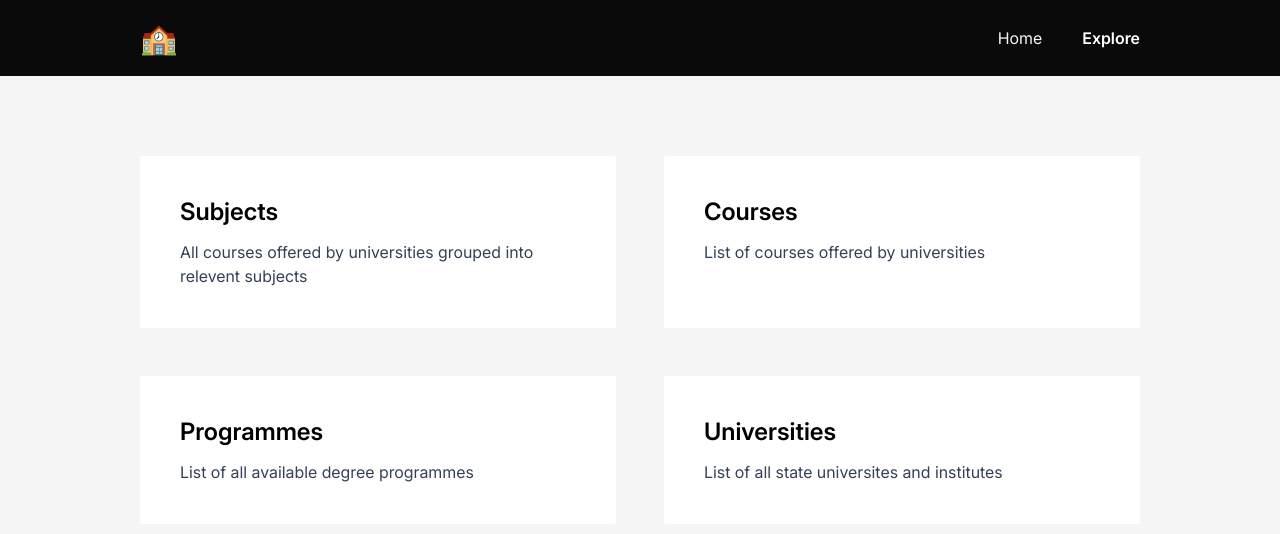
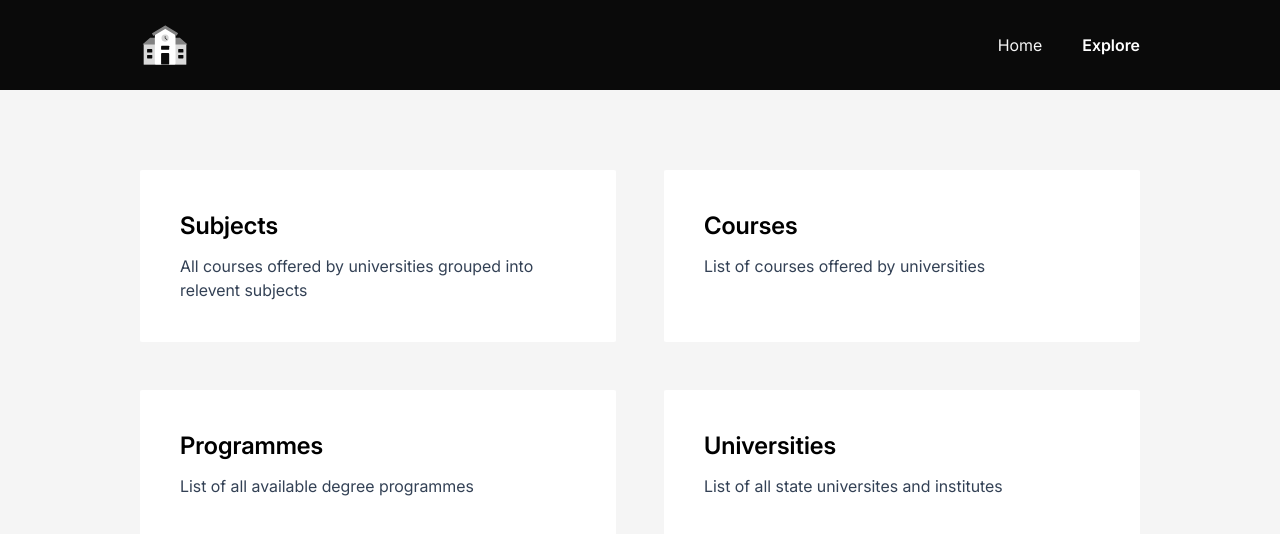
Before and after one commit to qkenn/findmycourse-react, a React (Vite) app: page /explore in a window 1280 px wide. Shown: the top 534 px of the page. Built offline with nearby package versions, Linux system fonts and the light colour scheme.

Commit message:
update site logo

```diff
--- a/src/components/SiteLogo.jsx
+++ b/src/components/SiteLogo.jsx
@@ -3,7 +3,9 @@ import { Link } from 'react-router-dom';
 export default function SiteLogo() {
   return (
     <Link to="/">
-      <h2 className="text-3xl">🏫</h2>
+      <div className="h-[50px] w-[50px]">
+        <img src="/site-logo.svg" alt="Site Logo" />
+      </div>
     </Link>
   );
 }
```
Also changed, not shown: public/site-logo.svg (added).
